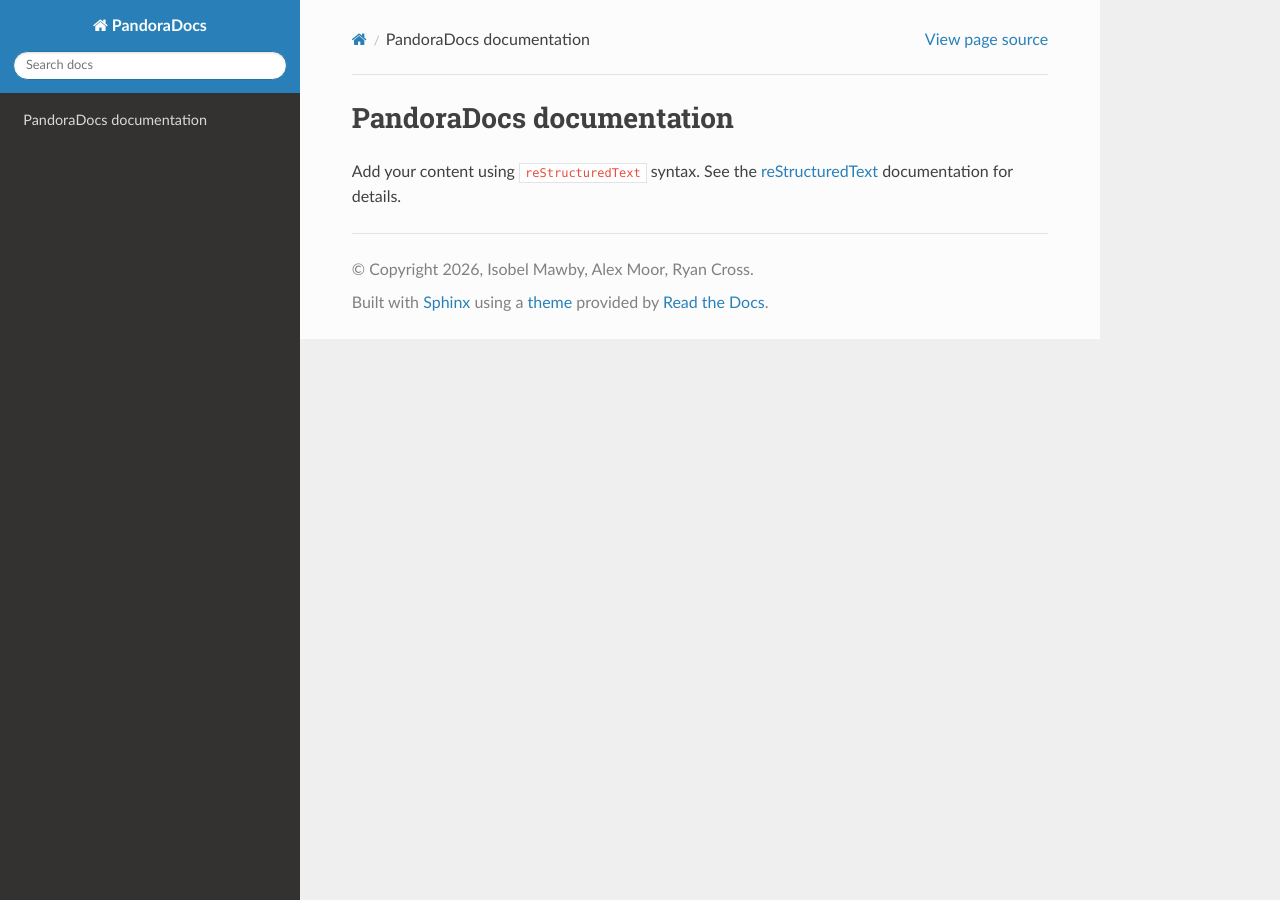
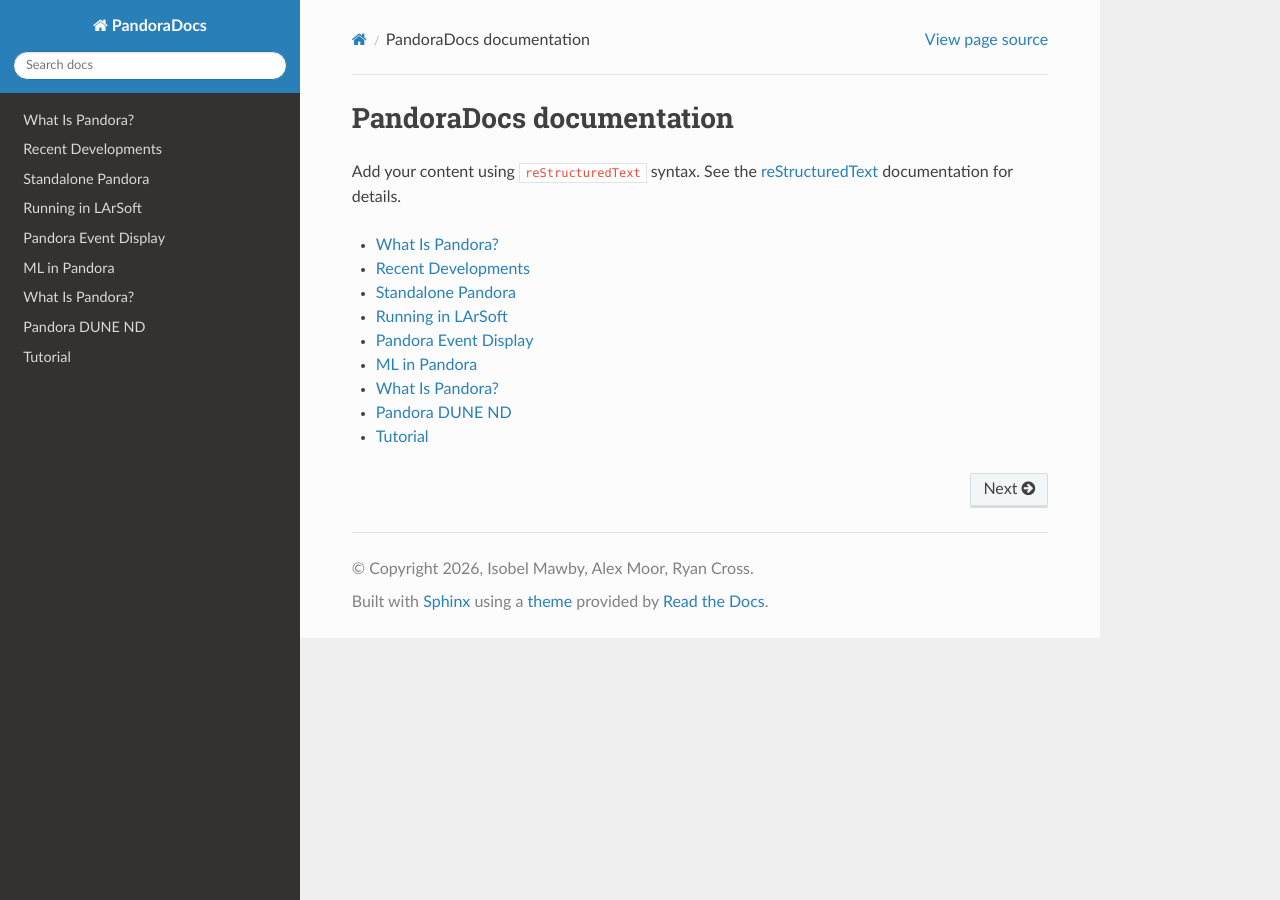
Before and after one commit to imawby/PandoraDocumentation, a Sphinx documentation site: the page built from docs/source/index.rst, in a window 1280 px wide. Built offline with Sphinx 7.4.7 and the Read the Docs theme 3.1.0, drawn with Linux system fonts in a browser that asks for light colours.

Commit message:
Adding pages

```diff
--- /dev/null
+++ b/docs/source/DLPandora.rst
@@ -0,0 +1,4 @@
+ML in Pandora
+=============
+
+ML in Pandora
--- /dev/null
+++ b/docs/source/LArSoftPandora.rst
@@ -0,0 +1,4 @@
+Running in LArSoft
+==================
+
+How to run in larsoft
--- /dev/null
+++ b/docs/source/PandoraEventDisplay.rst
@@ -0,0 +1,2 @@
+Pandora Event Display
+=====================
--- /dev/null
+++ b/docs/source/PandoraMetrics.rst
@@ -0,0 +1,4 @@
+Pandora DUNE ND
+===============
+
+Pandora for the ND
--- /dev/null
+++ b/docs/source/PandoraND.rst
@@ -0,0 +1,4 @@
+What Is Pandora?
+================
+
+What is Pandora?
--- /dev/null
+++ b/docs/source/RecentDevelopments.rst
@@ -0,0 +1,2 @@
+Recent Developments
+===================
--- /dev/null
+++ b/docs/source/StandalonePandora.rst
@@ -0,0 +1,2 @@
+Standalone Pandora
+==================
--- /dev/null
+++ b/docs/source/Tutorial.rst
@@ -0,0 +1,4 @@
+Tutorial
+========
+
+Tutorial
--- /dev/null
+++ b/docs/source/WhatIsPandora.rst
@@ -0,0 +1,4 @@
+What Is Pandora?
+================
+
+What is Pandora?
--- a/docs/source/index.rst
+++ b/docs/source/index.rst
@@ -12,5 +12,15 @@ documentation for details.
 
 
 .. toctree::
-   :maxdepth: 2
-   :caption: Contents:
+   :maxdepth: 1
+
+   WhatIsPandora
+   RecentDevelopments
+   StandalonePandora
+   LArSoftPandora
+   PandoraEventDisplay
+   DLPandora
+   PandoraND
+   PandoraMetrics
+   Tutorial
+..
```
